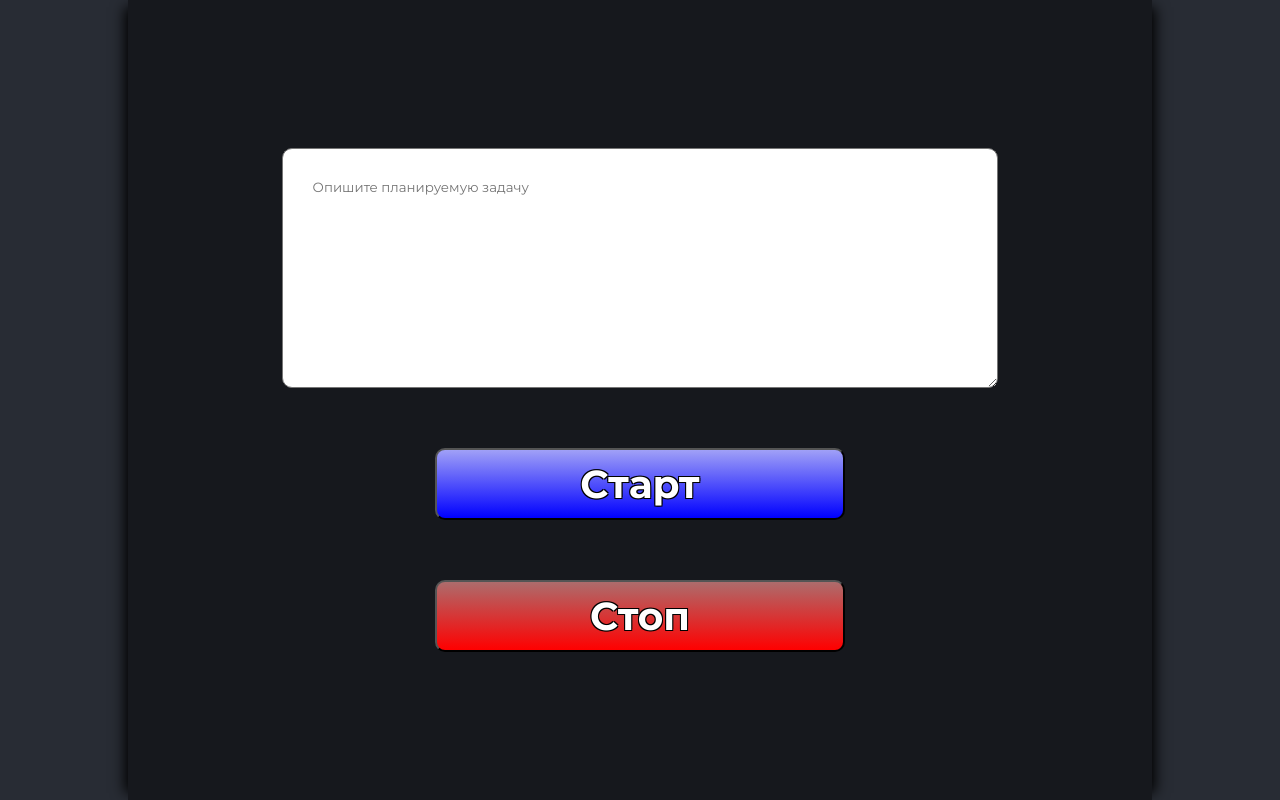
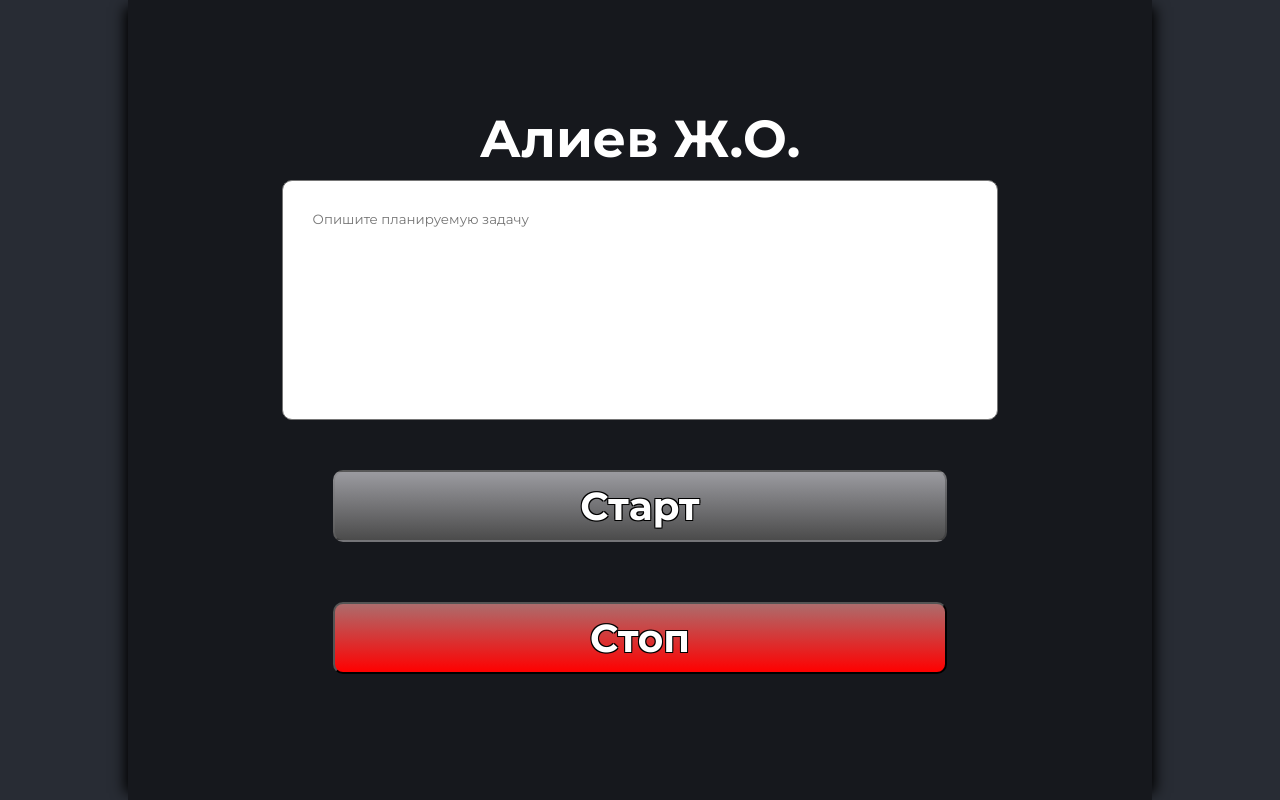
Before and after one commit to dmnikolskii/tachograph, a React (Create React App) app: page / in a window 1280 px wide. Built offline with nearby package versions, Linux system fonts and the light colour scheme.

Commit message:
buttons and name

```diff
--- a/src/App.css
+++ b/src/App.css
@@ -6,6 +6,10 @@
   box-sizing: border-box;
   font-family: 'Montserrat', sans-serif;
   /*max-height: 700px;*/
+}
+
+h1 {
+  margin-top: 10px;
 }
 
 .Container {
@@ -24,13 +28,16 @@
 .TaskDescription {
   width: 70%;
   height: 30%;
-  margin: 30px;
+  margin: 20px;
+  margin-top: 10px;
   border-radius: 10px;
   -webkit-border-radius: 10px;
   -moz-border-radius: 10px;
   -ms-border-radius: 10px;
   -o-border-radius: 10px;
   padding: 30px;
+  resize: none;
+  max-width: 70%;
 }
 
 .Button {
@@ -40,7 +47,7 @@
   font-weight: bold;
   font-size: 150%;
   color: white;
-  width: 40%;
+  width: 60%;
   margin: 30px;
   text-shadow:    -1px -1px 0 #000,
                   1px -1px 0 #000,
@@ -71,6 +78,9 @@
   background-image: -webkit-gradient(linear, left top, left bottom, from(#0000ff), to(#a0a0f7));
 }
 
+.Button:disabled {
+  background-image: -webkit-gradient(linear, left top, left bottom, from(#9b9ba0), to(#4b4b4b));
+}
 
 .App {
   text-align: center;
--- a/src/App.js
+++ b/src/App.js
@@ -6,8 +6,9 @@ function App() {
     <div className="App">
       <header className="App-header">
         <div className="Container">
+          <h1>Алиев Ж.О.</h1>
           <textarea className="TaskDescription" placeholder="Опишите планируемую задачу"></textarea>
-          <button className="Button Green">Старт</button>
+          <button className="Button Green" disabled={true}>Старт</button>
           <button className="Button Red">Стоп</button>
         </div>
       </header>
```
